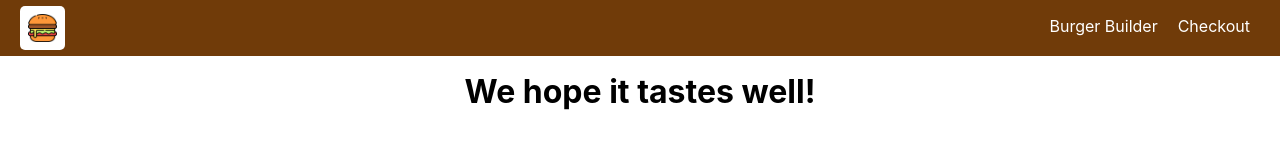
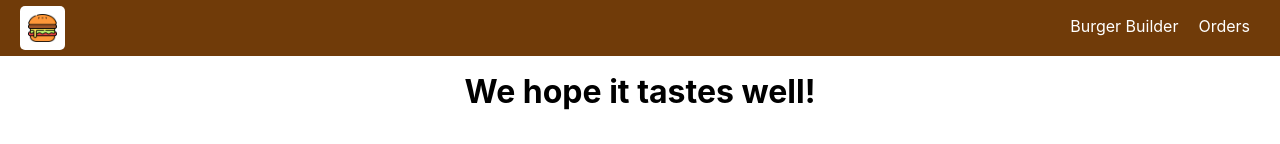
Before and after one commit to arjun-khanduri/burger-builder, a React app: page /checkout in a window 1280 px wide. Shown: the top 144 px of the page. Built offline with nearby package versions, Linux system fonts and the light colour scheme.

Commit message:
Added the dummy orders component

```diff
--- a/src/App.js
+++ b/src/App.js
@@ -3,6 +3,7 @@
 import BurgerBuilder from './containers/BurgerBuilder/BurgerBuilder';
 import Checkout from './containers/Checkout/Checkout'
 import { Switch, Route } from 'react-router-dom';
+import Orders from './containers/Orders/Orders';
 
 class App extends Component {
   render() {
@@ -11,6 +12,7 @@
         <Layout>
           <Switch>
             <Route path="/checkout" component={Checkout} />
+            <Route path='/orders' component={Orders} />
             <Route path="/" component={BurgerBuilder} />
           </Switch>
         </Layout>
--- a/src/components/Navigation/NavigationItems/NavigationItem/NavigationItem.css
+++ b/src/components/Navigation/NavigationItems/NavigationItem/NavigationItem.css
@@ -13,7 +13,9 @@
     display: block;
 }
 
-.NavigationItem a:hover, .NavigationItem a:active, .NavigationItem a:active {
+.NavigationItem a:hover,
+.NavigationItem a:active,
+.NavigationItem a:active {
     color: white;
 }
 
@@ -31,7 +33,7 @@
         padding: 16px 10px;
         border-bottom: 4px solid transparent;
     }
-    .NavigationItem a:hover, .NavigationItem a:active, .NavigationItem a:active {
+    .NavigationItem a:hover, .active {
         background-color: #8F5C2C;
         border-bottom: 4px solid #40A4C8;
         color: white;
--- a/src/components/Navigation/NavigationItems/NavigationItem/NavigationItem.js
+++ b/src/components/Navigation/NavigationItems/NavigationItem/NavigationItem.js
@@ -1,12 +1,12 @@
 import React from 'react';
-import './NavigationItem.css'
+import './NavigationItem.css';
+import { NavLink } from 'react-router-dom';
 
 const navigationItem = (props) => (
     <li className="NavigationItem">
-        <a href={props.link}
-            className={props.active ? "active" : null}>
+        <NavLink to={props.link} activeClassName='active' exact>
             {props.children}
-        </a>
+        </NavLink>
     </li>
 );
 
--- a/src/components/Navigation/NavigationItems/NavigationItems.js
+++ b/src/components/Navigation/NavigationItems/NavigationItems.js
@@ -4,7 +4,7 @@
 const navigationItems = () => (
     <ul className="NavigationItems">
         <NavigationItem link="/">Burger Builder</NavigationItem>
-        <NavigationItem link="/" active>Checkout</NavigationItem>
+        <NavigationItem link="/orders">Orders</NavigationItem>
     </ul>
 );
 
--- /dev/null
+++ b/src/components/Order/Order.css
@@ -0,0 +1,8 @@
+.Order{
+    width: 100%;
+    border: 1px solid #ccc;
+    box-shadow: 0 2px 3px #ccc;
+    padding: 10px;
+    margin: 10px auto;
+    box-sizing: border-box;
+}
--- /dev/null
+++ b/src/components/Order/Order.js
@@ -0,0 +1,11 @@
+import React from 'react';
+import './Order.css';
+
+const order = (props) => (
+    <div className='Order'>
+        <p>Ingredients: Salad(1)</p>
+        <p>Price <strong>5.45</strong></p>
+    </div>
+);
+
+export default order;
--- /dev/null
+++ b/src/containers/Orders/Orders.js
@@ -0,0 +1,16 @@
+import React from 'react';
+import Order from '../../components/Order/Order';
+
+class Orders extends React.Component {
+    render(){
+        return(
+            <div>
+                <Order />
+                <Order />
+            </div>
+        );
+    }
+
+}
+
+export default Orders;
```
Also changed, not shown: src/containers/Orders/Orders.css (added).
